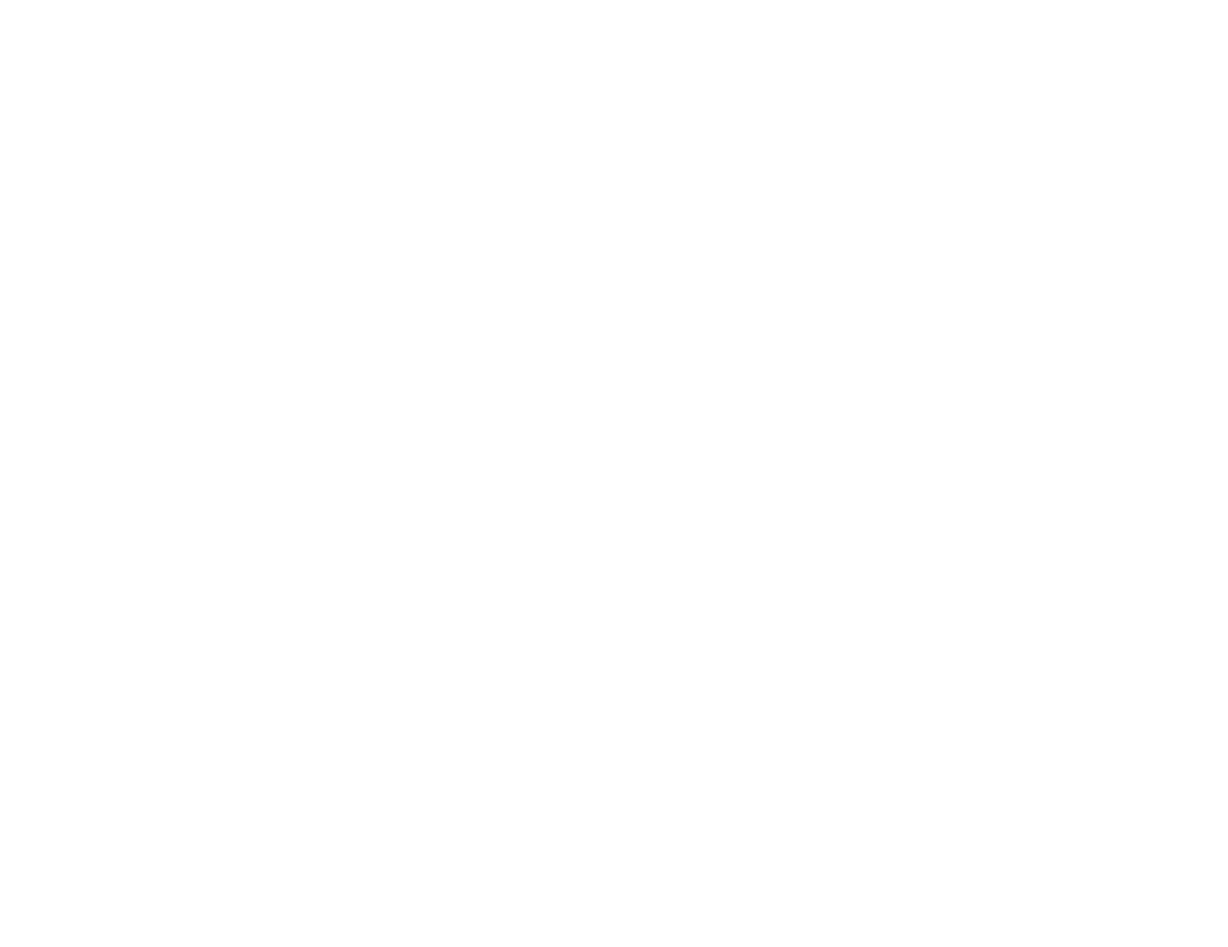
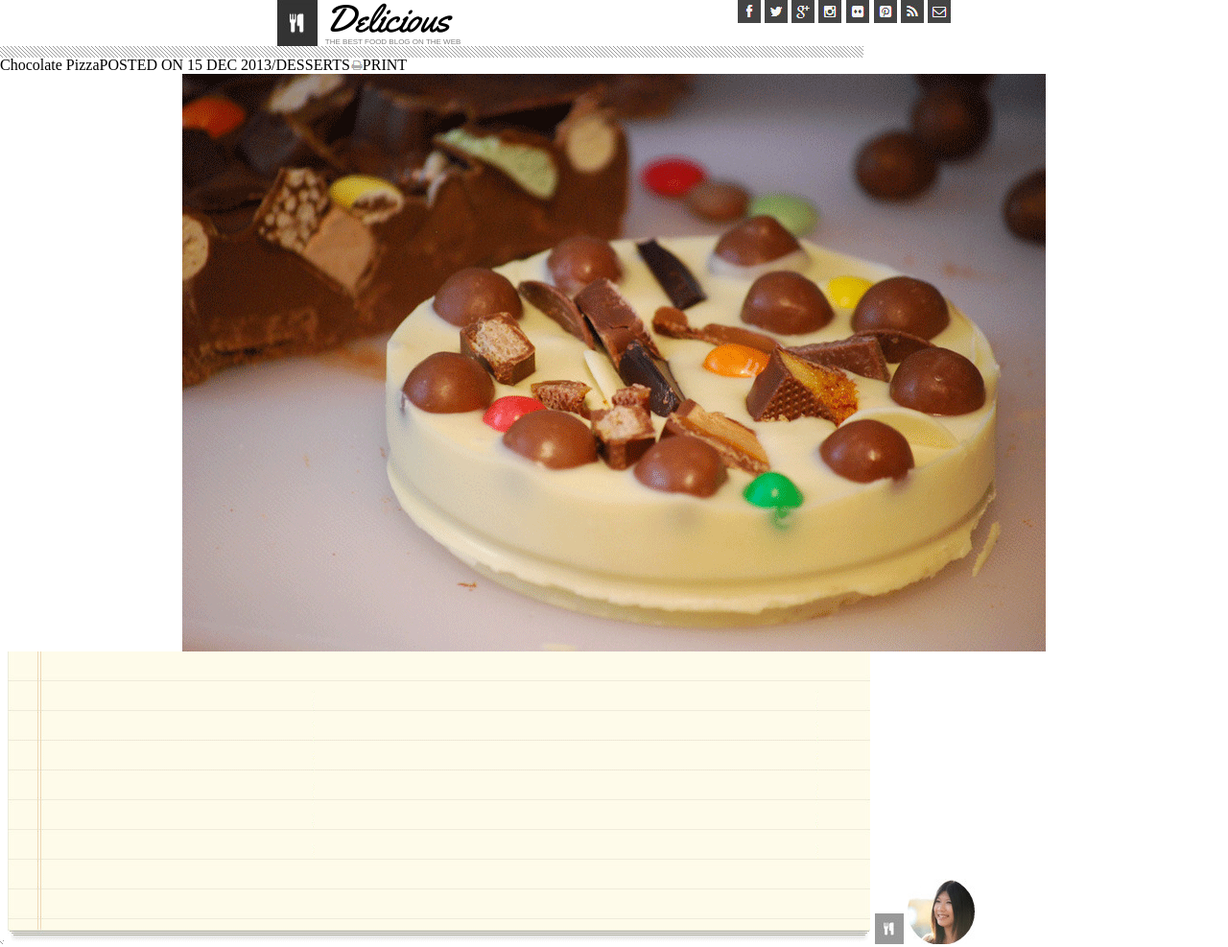
Before and after one commit to everydaytimmy/choco-pizza, a plain HTML site: page index.html in a window 1280 px wide. Shown: the whole page at 96% size. Before the commit the page ends 800 px from the top, so only its background shows below. Drawn offline with Linux system fonts and the light colour scheme.

Commit message:
got the upper left logo styled

```diff
--- a/index.html
+++ b/index.html
@@ -1,12 +1,59 @@
 <!DOCTYPE html>
 <html lang="en">
+
 <head>
   <meta charset="UTF-8">
   <meta name="viewport" content="width=device-width, initial-scale=1.0">
   <title>Chocolate Pizza</title>
+  <link rel="preconnect" href="https://fonts.gstatic.com">
+  <link href="https://fonts.googleapis.com/css2?family=Yellowtail&display=swap" rel="stylesheet">
+  <link rel="stylesheet" href="reset.css">
   <link rel="stylesheet" href="style.css">
 </head>
+
 <body>
+  <header>
+    <div class='logo'>
+      <img src='img/logo.png' alt='logo'>
+      <div class='logo-text'>
+        <p class='delicious'>Delicious</p>
+        <p class='sublogo'>THE BEST FOOD BLOG ON THE WEB</p>
+      </div>
+    </div>
 
+    <div class='social-media'>
+      <img src='img/fb-icon.png' alt='fb icon'>
+      <img src='img/twit-icon.png' alt='twit-icon'>
+      <img src='img/gp-icon.png' alt='gp-icon'>
+      <img src='img/insta-icon.png' alt='insta-icon'>
+      <img src='img/flic-icon.png' alt='flic-icon'>
+      <img src='img/pint-icon.png' alt='pint-icon'>
+      <img src='img/rss-icon.png' alt='rss-icon'>
+      <img src='img/mail-icon.png' alt='mail-icon'>
+    </div>
+  </header>
+
+  <div class='banner'>
+  </div>
+
+
+  <div class='headline'>
+    <h1>Chocolate Pizza</h1><br>
+    <p>POSTED ON 15 DEC 2013/DESSERTS</p>
+    <img src='img/print-icon.png' alt='print-icon'>
+    <p>PRINT</p>
+  </div>
+
+  <div class='hero'>
+    <img src='img/choco-pizza.png' alt='Chocolate Pizza'>
+  </div>
+
+
+  <img src='img/hr-img.png' alt='hr-img'>
+  <img src='img/list-bg.png' alt='list-bg'>
+  <img src='img/small-logo.png' alt='small-logo'>
+
+  <img src='img/van-pic.png' alt='van-pic'>
 </body>
+
 </html>
--- /dev/null
+++ b/reset.css
@@ -0,0 +1,48 @@
+/* http://meyerweb.com/eric/tools/css/reset/
+   v2.0 | 20110126
+   License: none (public domain)
+*/
+
+html, body, div, span, applet, object, iframe,
+h1, h2, h3, h4, h5, h6, p, blockquote, pre,
+a, abbr, acronym, address, big, cite, code,
+del, dfn, em, img, ins, kbd, q, s, samp,
+small, strike, strong, sub, sup, tt, var,
+b, u, i, center,
+dl, dt, dd, ol, ul, li,
+fieldset, form, label, legend,
+table, caption, tbody, tfoot, thead, tr, th, td,
+article, aside, canvas, details, embed,
+figure, figcaption, footer, header, hgroup,
+menu, nav, output, ruby, section, summary,
+time, mark, audio, video {
+	margin: 0;
+	padding: 0;
+	border: 0;
+	font-size: 100%;
+	font: inherit;
+	vertical-align: baseline;
+}
+/* HTML5 display-role reset for older browsers */
+article, aside, details, figcaption, figure,
+footer, header, hgroup, menu, nav, section {
+	display: block;
+}
+body {
+	line-height: 1;
+}
+ol, ul {
+	list-style: none;
+}
+blockquote, q {
+	quotes: none;
+}
+blockquote:before, blockquote:after,
+q:before, q:after {
+	content: '';
+	content: none;
+}
+table {
+	border-collapse: collapse;
+	border-spacing: 0;
+}
--- a/style.css
+++ b/style.css
@@ -0,0 +1,50 @@
+
+.logo{
+display: flex;
+
+}
+
+.logo-text{
+  padding-left: .5rem;
+}
+
+.delicious{
+  font-family: 'Yellowtail', cursive;
+  font-size: 2.5rem;
+}
+
+.sublogo{
+  font-size: .5rem;
+  font-family: sans-serif;
+  color: gray
+
+}
+
+header{
+  display: flex;
+  justify-content: space-evenly
+
+}
+
+.banner{
+  background-repeat: repeat;
+  width: 20rem;
+}
+
+.headline{
+    display: flex;
+    align-items: center;
+  }
+
+  .hero{
+    display: flex;
+    align-items: center;
+    justify-content: center;
+  }
+
+  .banner{
+    height: .75rem;
+    width: 900px;
+    background-image: url('img/hr-img.png');
+    background-repeat: repeat;
+  }
```
Also changed, not shown: img/choco-pizza.png (added), img/fb-icon.png (added), img/flic-icon.png (added), img/gp-icon.png (added), img/hr-img.png (added), img/insta-icon.png (added), img/list-bg.png (added), img/logo.png (added), img/mail-icon.png (added), img/pint-icon.png (added), img/print-icon.png (added), img/rss-icon.png (added), img/small-logo.png (added), img/twit-icon.png (added), 1 more files.
